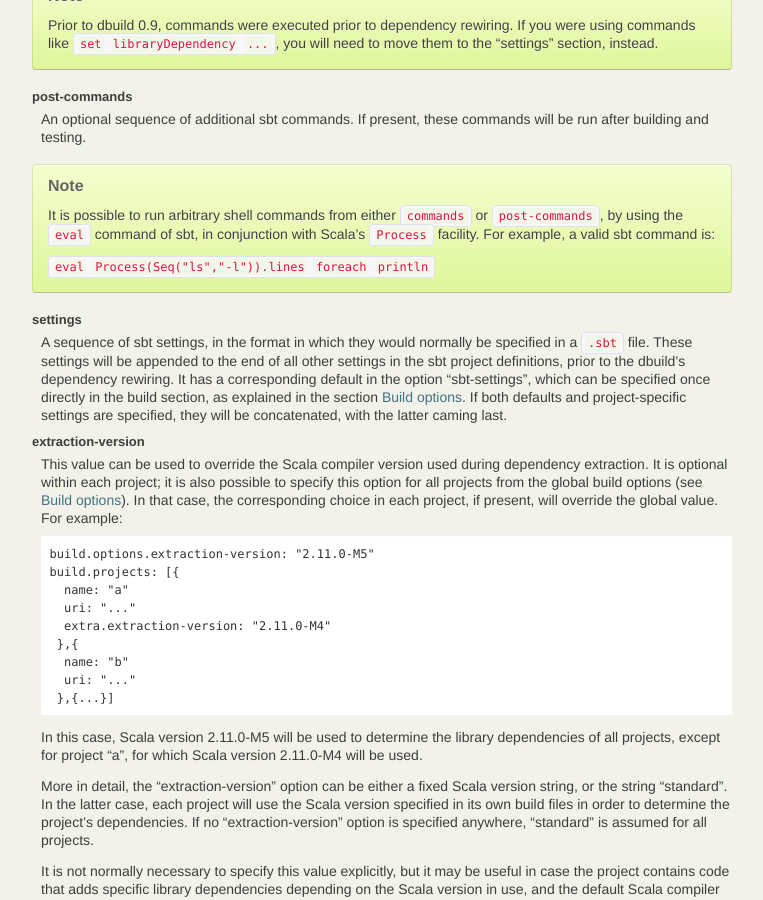
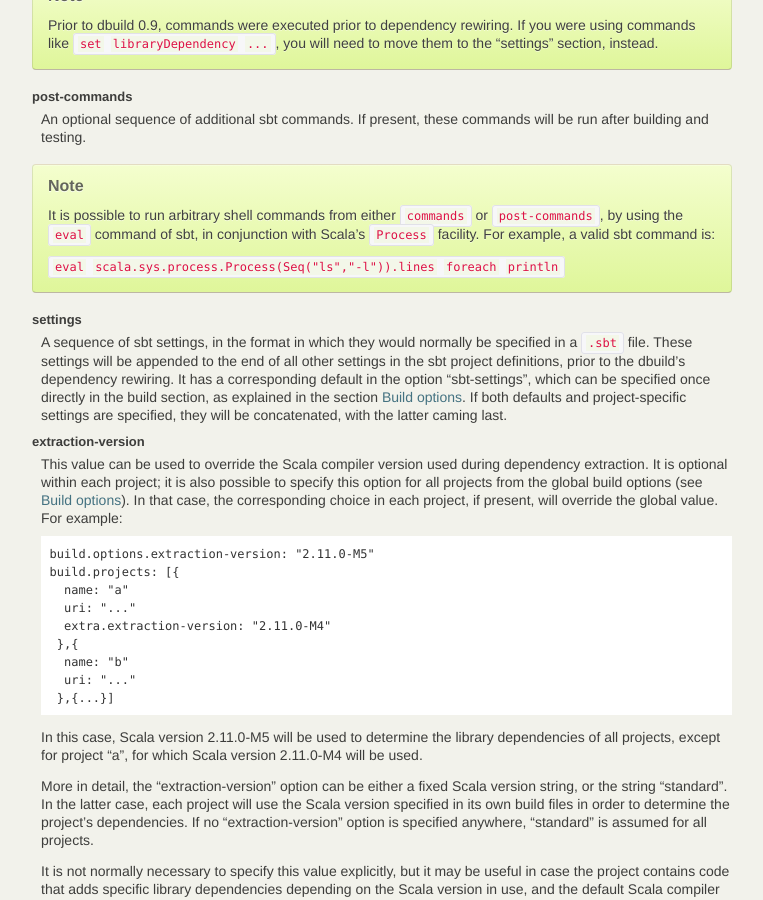
Before and after one commit to lightbend-labs/dbuild, a Sphinx documentation site: the page built from docs/src/sphinx/dbuild.rst, in a window 1280 px wide and 900 px high, scrolled down 6418 px. Shown: the whole window, without its empty margins (138-901 px from the left). Built offline with Sphinx 7.4.7, drawn with Linux system fonts in a browser that asks for light colours; the version number could not be read and is left out.

Commit message:
Minor doc change

```diff
--- a/docs/src/sphinx/dbuild.rst
+++ b/docs/src/sphinx/dbuild.rst
@@ -432,7 +432,7 @@ post-commands
   ``post-commands``, by using the ``eval`` command of sbt, in conjunction with
   Scala's ``Process`` facility. For example, a valid sbt command is:
 
-  ``eval Process(Seq("ls","-l")).lines foreach println``
+  ``eval scala.sys.process.Process(Seq("ls","-l")).lines foreach println``
 
 settings
   A sequence of sbt settings, in the format in which they would normally be specified
```
